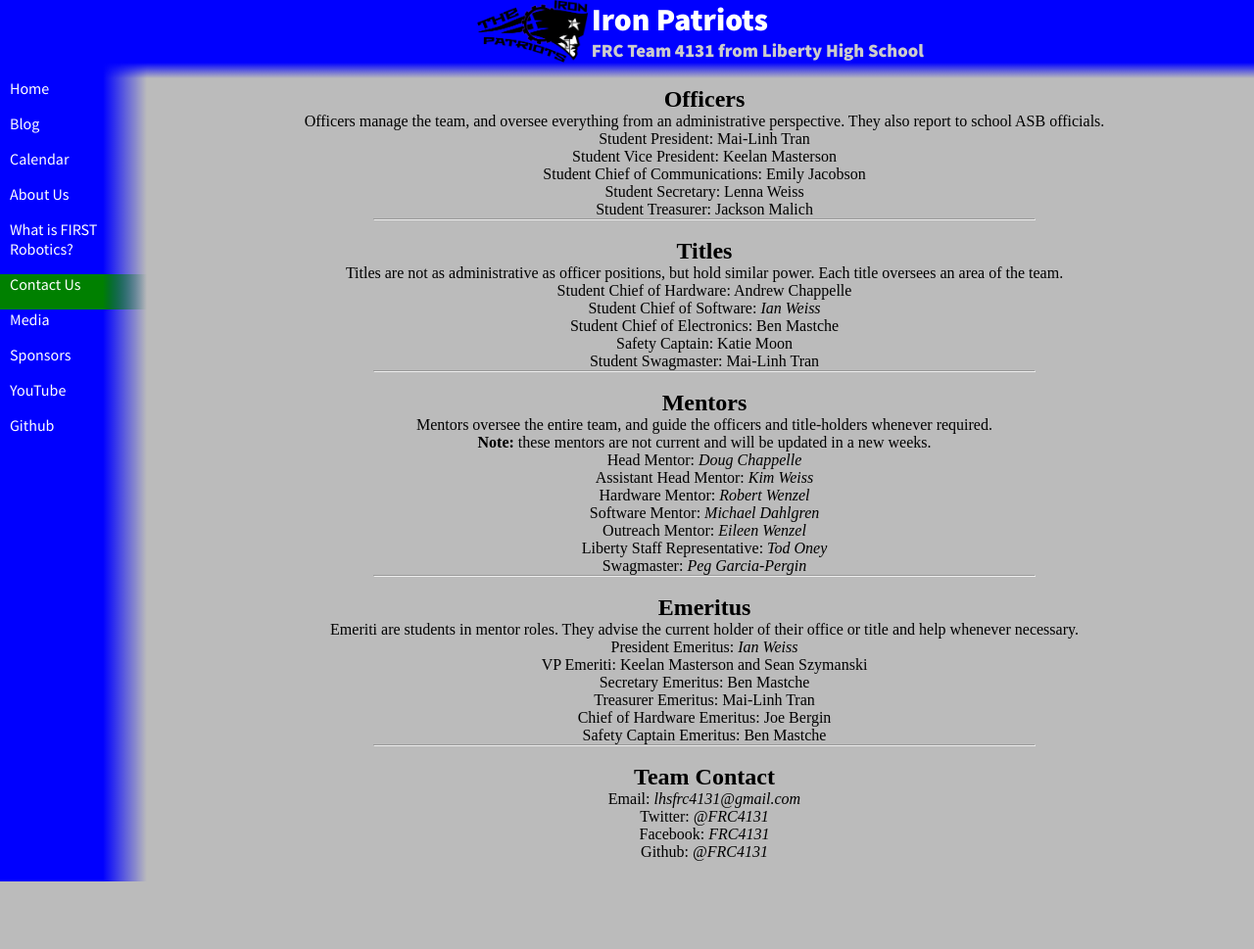
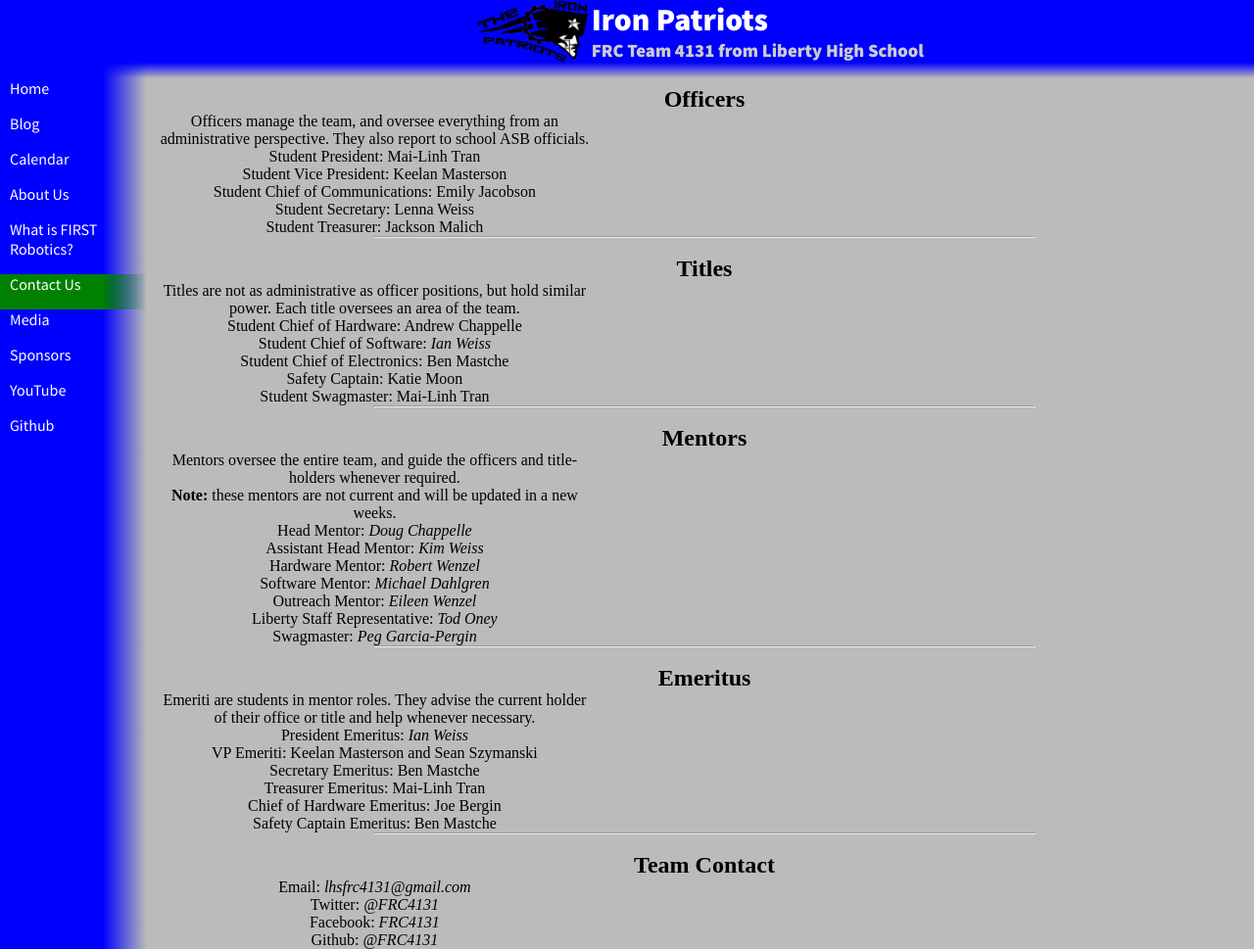
Before and after one commit to katiebugmoon/FRC4131.github.io, a Jekyll site: the page built from contact.html, in a window 1280 px wide. Shown: the whole page at 98% size. Built offline with Jekyll 4.4.1, drawn with Linux system fonts in a browser that asks for light colours; nearby versions of some CDN libraries; before the commit the page ends 900 px from its top, so only the background shows below that.

Commit message:
Constrain text thinner than horizontal rules

```diff
--- a/contact.html
+++ b/contact.html
@@ -2,7 +2,10 @@
 layout: page
 title: Contact Us
 ---
-<style type='text/css'>hr{width: 60%; margin: 0 auto;}</style>
+<style type='text/css'>
+  hr{width: 60%; margin: 0 auto;}
+  p{width:40%;}
+</style>
 <h2>Officers</h2>
 <p>Officers manage the team, and oversee everything from an administrative perspective. They also report to school ASB officials.</p>
 <p>Student President: Mai-Linh Tran</p>
```
